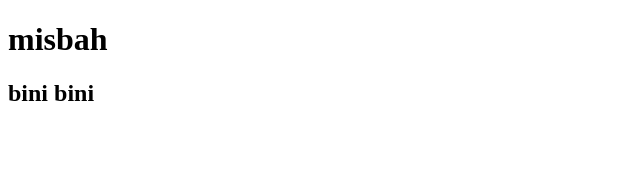
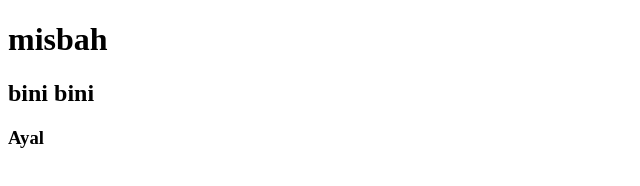
Before and after one commit to misbahriaz123/ayal-repo, a plain HTML site: page index.html in a window 1280 px wide. Shown: the full height of the page, 0-640 px from the left. Drawn offline with Linux system fonts and the light colour scheme.

Commit message:
first commit

```diff
--- a/index.html
+++ b/index.html
@@ -8,6 +8,7 @@
 <body>
     <h1>misbah</h1>
     <h2>bini bini</h2>
+    <h3>Ayal</h3>
 
 </body>
 </html>
```
